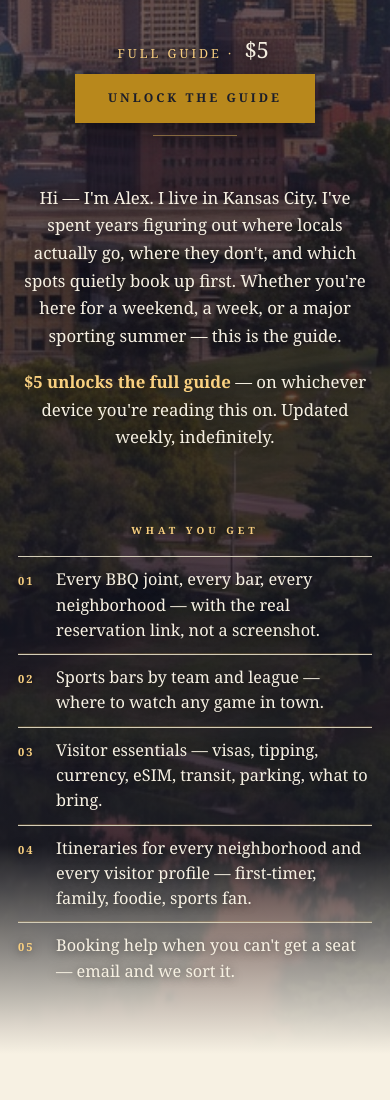
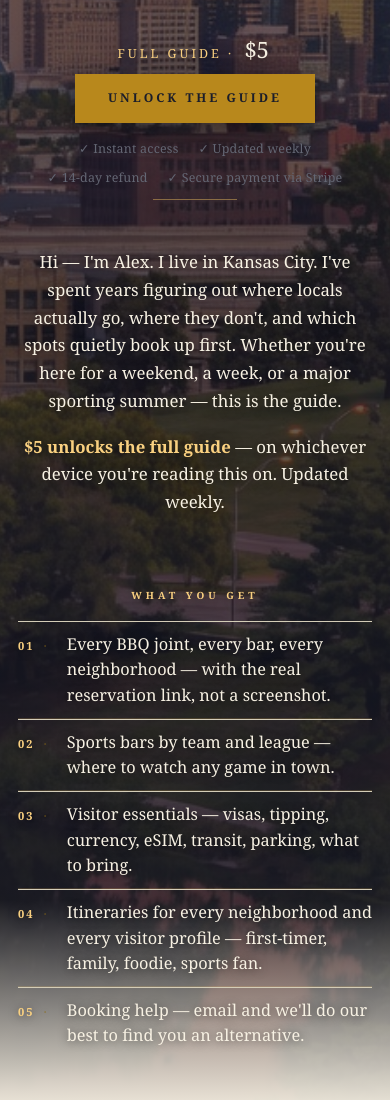
Before and after one commit to LIMENHelix/AllAccessKC, a plain HTML site: page index.html in a window 390 px wide. Shown: the part 340-1440 px from the top of the page. Drawn offline with Linux system fonts and the light colour scheme.

Commit message:
Landing page polish: bullet separator, trust signals, softer copy
Review feedback:
- .what li .num: add middot separator + explicit margin so '01 . Every BBQ joint'
  always renders with visible separation (was rendering tight on some browsers
  when flex gap fell through)
- Add trust-row below Stripe CTA: instant access / updated weekly / 14-day
  refund / secure via Stripe (conversion lift)
- Drop 'indefinitely' from 'Updated weekly, indefinitely' (avoids contract-style
  promise we may not keep)
- Soften item 05 from 'Booking help when you can't get a seat - email and we
  sort it.' to 'Booking help - email and we'll do our best to find you an
  alternative.' (sets honest expectations at scale, matches the wording
  already used in kc-guide.html's help section)

Held back on:
- Hero overlay/gradient (conditional on your mobile visual test)
- Hero image swap (your call on source)

```diff
--- a/index.html
+++ b/index.html
@@ -466,6 +466,11 @@
   .what li .num{
     font-size:0.7rem;color:var(--gold);font-weight:600;
     letter-spacing:2px;min-width:24px;flex-shrink:0;
+    margin-right:6px;
+  }
+  .what li .num::after{
+    content:" ·";color:var(--gold);opacity:0.55;
+    margin-left:6px;letter-spacing:0;
   }
   .what li b{color:var(--ink);font-weight:600}
 
@@ -555,6 +560,12 @@
     <div class="offer">
       <div class="price"><span>Full guide</span> · <span class="amount">$5</span></div>
       <a class="cta" href="https://buy.stripe.com/aFa3cu9rtcVOd97a9TfQI00">Unlock the guide</a>
+      <div class="trust-row" style="display:flex;flex-wrap:wrap;justify-content:center;gap:10px 20px;margin-top:16px;font-size:0.78rem;color:var(--ink-soft);letter-spacing:0.2px">
+        <span style="white-space:nowrap">✓ Instant access</span>
+        <span style="white-space:nowrap">✓ Updated weekly</span>
+        <span style="white-space:nowrap">✓ 14-day refund</span>
+        <span style="white-space:nowrap">✓ Secure payment via Stripe</span>
+      </div>
     </div>
 
     <div class="rule"></div>
@@ -565,7 +576,7 @@
         Hi — I'm Alex. I live in Kansas City. I've spent years figuring out where locals actually go, where they don't, and which spots quietly book up first. Whether you're here for a weekend, a week, or a major sporting summer — this is the guide.
       </p>
       <p>
-        <b>$5 unlocks the full guide</b> — on whichever device you're reading this on. Updated weekly, indefinitely.
+        <b>$5 unlocks the full guide</b> — on whichever device you're reading this on. Updated weekly.
       </p>
     </div>
 
@@ -577,7 +588,7 @@
         <li><span class="num">02</span><span>Sports bars by team and league — where to watch any game in town.</span></li>
         <li><span class="num">03</span><span>Visitor essentials — visas, tipping, currency, eSIM, transit, parking, what to bring.</span></li>
         <li><span class="num">04</span><span>Itineraries for every neighborhood and every visitor profile — first-timer, family, foodie, sports fan.</span></li>
-        <li><span class="num">05</span><span>Booking help when you can't get a seat — email and we sort it.</span></li>
+        <li><span class="num">05</span><span>Booking help — email and we'll do our best to find you an alternative.</span></li>
       </ul>
     </div>
 
```
